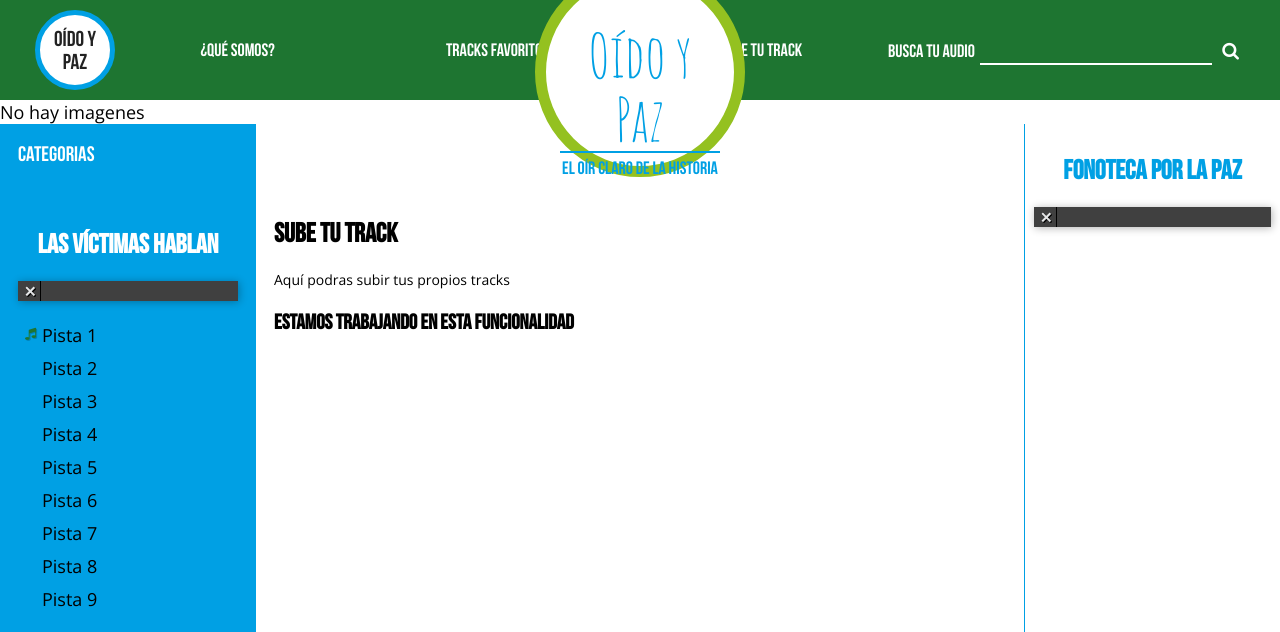
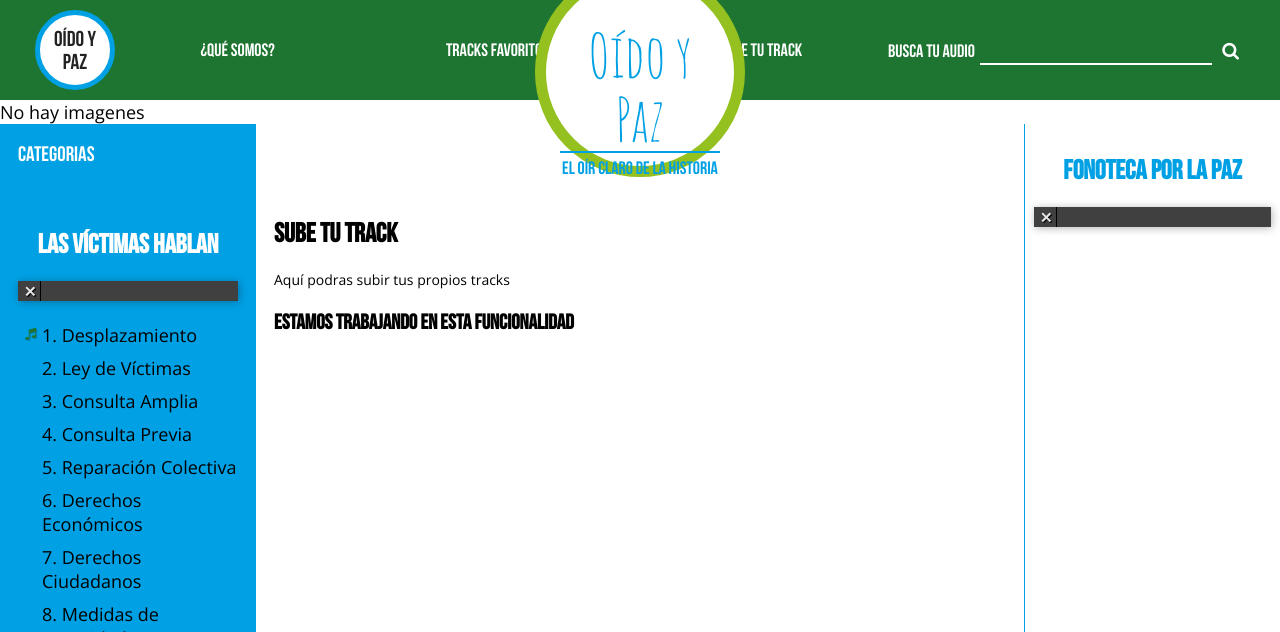
Before and after one commit to gollum23/oidoypaz, a Django app: template templates/upload_tracks.html in a window 1280 px wide. Shown: the top 632 px of the page. Run offline with Django 3.2, Linux system fonts and the light colour scheme; the template is opened without the code that fills it, so the values that code supplies are empty; parts of the project's set-up code (start-up, migrations or seed data) failed here and were passed over; some libraries are stand-ins or nearby versions; grey boxes are pictures that could not be loaded.

Commit message:
Change names tracks

```diff
--- a/templates/base.html
+++ b/templates/base.html
@@ -55,15 +55,15 @@
                 <h2 class="Voces-title">Las víctimas hablan</h2>
                 <audio id="voces"></audio>
                 <ol class="VocesList">
-                    <li class="VocesList-item"><a href="#" data-src="/media/victimas_hablan/Las_victimas_hablan_1.mp3">Pista 1</a></li>
-                    <li class="VocesList-item"><a href="#" data-src="/media/victimas_hablan/Las_victimas_hablan_2.mp3">Pista 2</a></li>
-                    <li class="VocesList-item"><a href="#" data-src="/media/victimas_hablan/Las_victimas_hablan_3.mp3">Pista 3</a></li>
-                    <li class="VocesList-item"><a href="#" data-src="/media/victimas_hablan/Las_victimas_hablan_4.mp3">Pista 4</a></li>
-                    <li class="VocesList-item"><a href="#" data-src="/media/victimas_hablan/Las_victimas_hablan_5.mp3">Pista 5</a></li>
-                    <li class="VocesList-item"><a href="#" data-src="/media/victimas_hablan/Las_victimas_hablan_6.mp3">Pista 6</a></li>
-                    <li class="VocesList-item"><a href="#" data-src="/media/victimas_hablan/Las_victimas_hablan_7.mp3">Pista 7</a></li>
-                    <li class="VocesList-item"><a href="#" data-src="/media/victimas_hablan/Las_victimas_hablan_8.mp3">Pista 8</a></li>
-                    <li class="VocesList-item"><a href="#" data-src="/media/victimas_hablan/Las_victimas_hablan_9.mp3">Pista 9</a></li>
+                    <li class="VocesList-item"><a href="#" data-src="/media/victimas_hablan/Las_victimas_hablan_1.mp3">1. Desplazamiento</a></li>
+                    <li class="VocesList-item"><a href="#" data-src="/media/victimas_hablan/Las_victimas_hablan_2.mp3">2. Ley de Víctimas</a></li>
+                    <li class="VocesList-item"><a href="#" data-src="/media/victimas_hablan/Las_victimas_hablan_3.mp3">3. Consulta Amplia</a></li>
+                    <li class="VocesList-item"><a href="#" data-src="/media/victimas_hablan/Las_victimas_hablan_4.mp3">4. Consulta Previa</a></li>
+                    <li class="VocesList-item"><a href="#" data-src="/media/victimas_hablan/Las_victimas_hablan_5.mp3">5. Reparación Colectiva</a></li>
+                    <li class="VocesList-item"><a href="#" data-src="/media/victimas_hablan/Las_victimas_hablan_6.mp3">6. Derechos Económicos</a></li>
+                    <li class="VocesList-item"><a href="#" data-src="/media/victimas_hablan/Las_victimas_hablan_7.mp3">7. Derechos Ciudadanos</a></li>
+                    <li class="VocesList-item"><a href="#" data-src="/media/victimas_hablan/Las_victimas_hablan_8.mp3">8. Medidas de Seguridad</a></li>
+                    <li class="VocesList-item"><a href="#" data-src="/media/victimas_hablan/Las_victimas_hablan_9.mp3">9. Garantías de Retorno</a></li>
                 </ol>
             </div>
             <div class="MainContent-center">
```
